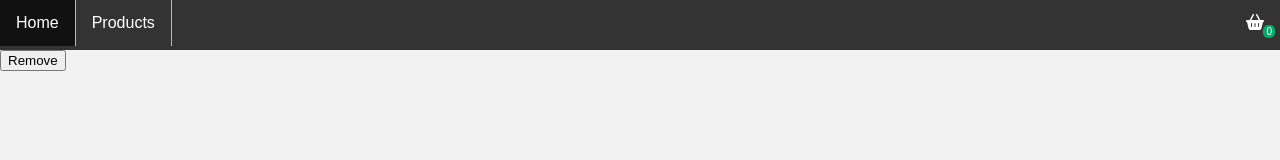
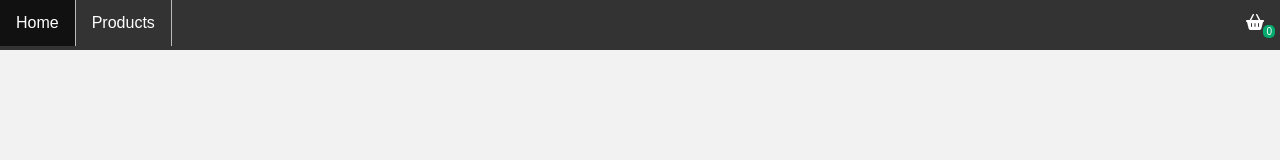
Before and after one commit to CharlieWoo01/React-Final-Task, a React (Create React App) app: page /shopping-basket in a window 1280 px wide. Shown: the top 160 px of the page. Built offline with nearby package versions, Linux system fonts and the light colour scheme.

Commit message:
Hide remove all button if empty

```diff
--- a/src/Components/Products/ProductList.js
+++ b/src/Components/Products/ProductList.js
@@ -8,7 +8,6 @@ import MainNavigation from "../Navigation/MainNavigation";
  * @todo: Add alert notifications
  * @todo: Add a total of the products price and quantity added up
  * @todo: Add message if shopping basket empty
- * @todo: Hide remove all button if empty
  */
 function ProductList(props) {
   const [initialStock] = useState(
@@ -103,15 +102,16 @@ function ProductList(props) {
     localStorage.clear();
   }
 
+  const basketCounter = localStorage.getItem("basketCount");
   /**
    * @todo: Possibly look at alternatives of neating this up as a lot of inline conditionals
    */
   return (
     <>
       <MainNavigation />
-      {window.location.pathname === "/shopping-basket" && (
+      {window.location.pathname === "/shopping-basket" && basketCounter > 0 && (
         <div className="">
-          <button onClick={() => basketRemoveAll()}>Remove</button>
+          <button onClick={() => basketRemoveAll()}>Remove All</button>
         </div>
       )}
       {props.products.map((product, index) => (
```
